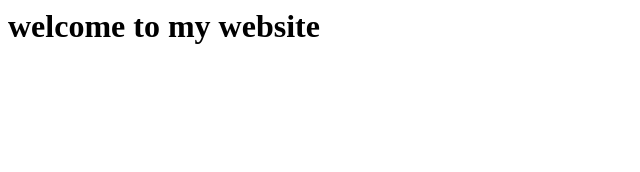
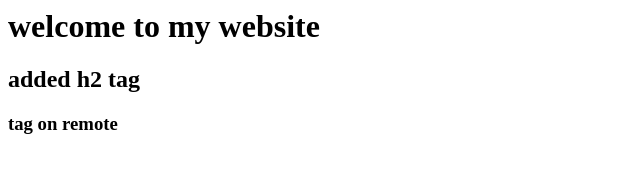
Before and after one commit to aditya-git147/Aditya, a plain HTML site: page index.html in a window 1280 px wide. Shown: the whole page, without its empty margins (0-640 px from the left). Drawn offline with Linux system fonts and the light colour scheme.

Commit message:
Update index.html

```diff
--- a/index.html
+++ b/index.html
@@ -5,6 +5,8 @@
   <head>
     <body>
       <h1>welcome to my website</h1>
+      <h2>added h2 tag</h2>
+      <h3>tag on remote</h3>
     </body>
   </head>
 </html>
```
